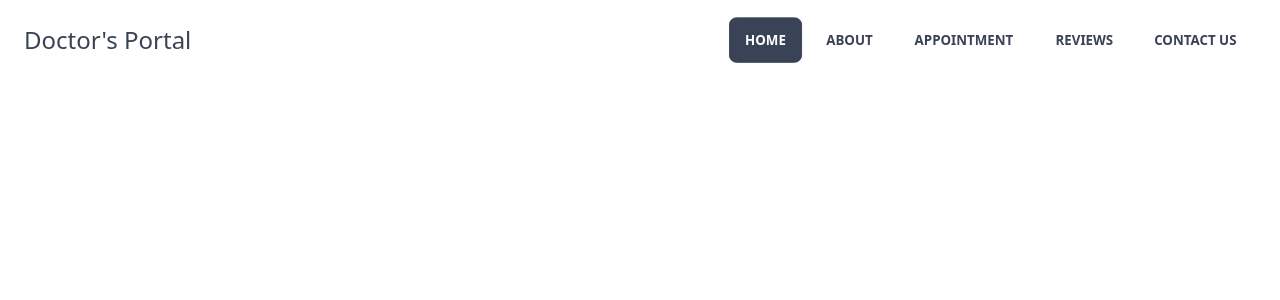
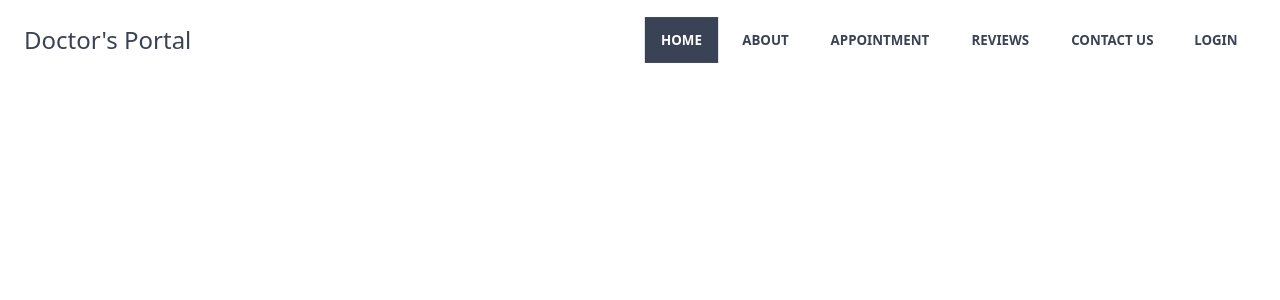
Before and after one commit to shovasarker/doctors-portal-client, a React (Create React App) app: page / in a window 1280 px wide. Shown: the top 300 px of the page. Built offline with nearby package versions, Linux system fonts and the light colour scheme.

Commit message:
all the menu items changed into li items

```diff
--- a/src/pages/shared/header/components/Menu/index.jsx
+++ b/src/pages/shared/header/components/Menu/index.jsx
@@ -6,10 +6,13 @@ const Menu = ({ links }) => {
     <div className='navbar-center hidden lg:flex'>
       <ul className='menu menu-horizontal p-0 space-x-1'>
         {links?.map(([to, value], i) => (
-          <CustomLink key={i} to={to}>
-            {value}
-          </CustomLink>
+          <li key={i}>
+            <CustomLink to={to}>{value}</CustomLink>
+          </li>
         ))}
+        <li>
+          <CustomLink to={'/login'}>Login</CustomLink>
+        </li>
       </ul>
     </div>
   )
--- a/src/pages/shared/header/components/MobileMenu/index.jsx
+++ b/src/pages/shared/header/components/MobileMenu/index.jsx
@@ -15,10 +15,13 @@ const MobileMenu = ({ links }) => {
           className='menu menu-compact dropdown-content mt-3 p-2 shadow bg-base-100 rounded-box w-64 space-y-2'
         >
           {links?.map(([to, value], i) => (
-            <CustomLink key={i} to={to}>
-              {value}
-            </CustomLink>
+            <li key={i}>
+              <CustomLink to={to}>{value}</CustomLink>
+            </li>
           ))}
+          <li>
+            <CustomLink to={'/login'}>Login</CustomLink>
+          </li>
         </ul>
       </div>
     </div>
```
